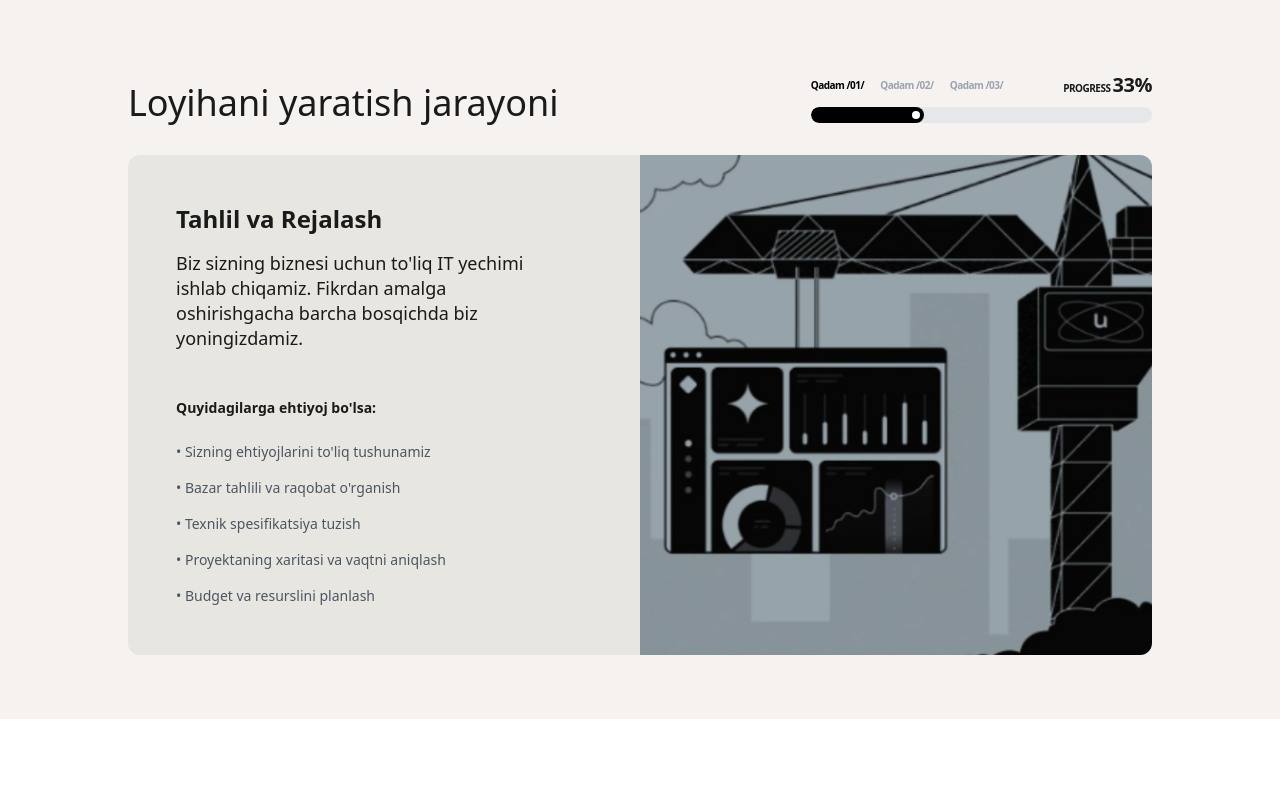
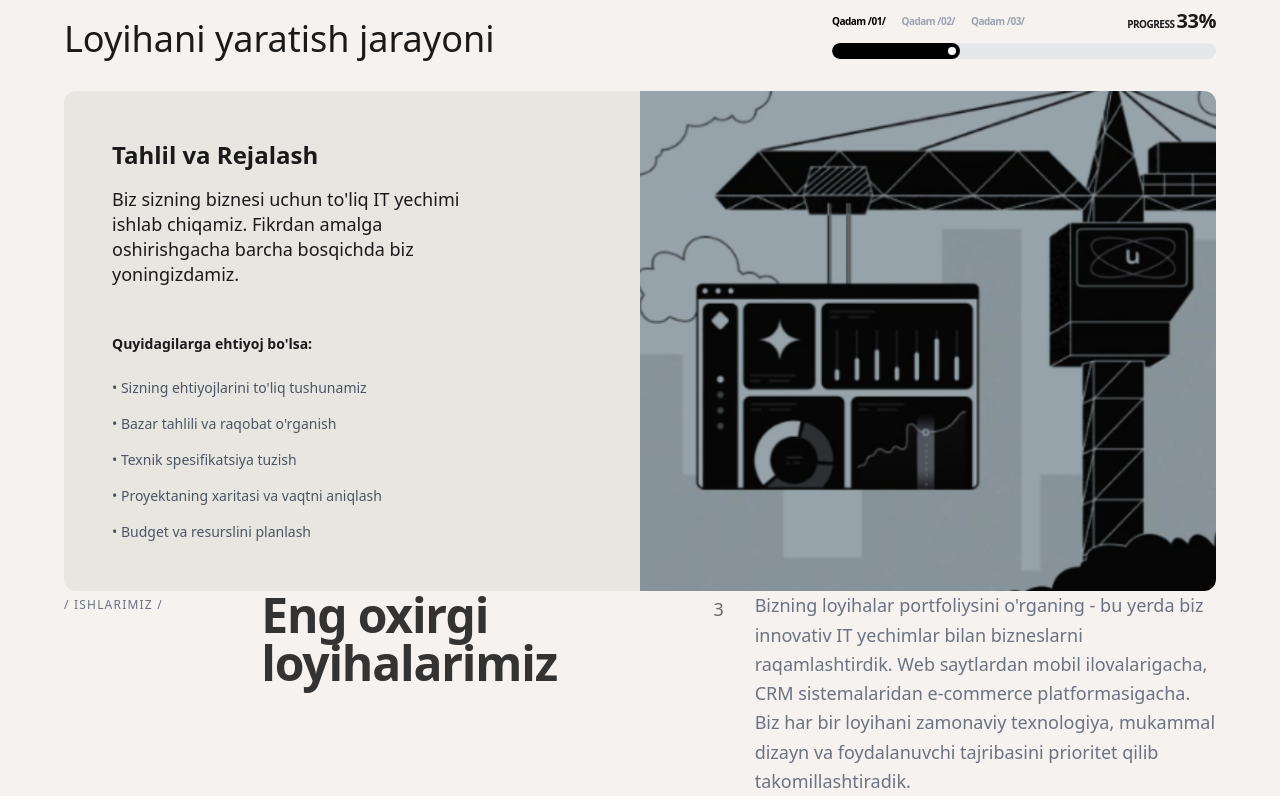
Before and after one commit to the-ict/qoshiq, a React (Create React App) app: page / in a window 1280 px wide. Shown: the part 2861-3657 px from the top of the page. Before the commit the page ends 3580 px from the top, so only its background shows below. Built offline with nearby package versions, Linux system fonts and the light colour scheme.

Commit message:
add: projects header

```diff
--- a/src/components/Process.tsx
+++ b/src/components/Process.tsx
@@ -3,7 +3,7 @@ import React, { useState } from 'react';
 const HowItWorks: React.FC = () => {
     const [activeStep, setActiveStep] = useState(1);
 
-    const imageProcess = ["/assets/step1.png", "/assets/step2.png", "/assets/step3.png"]
+    const imageProcess = ["/assets/step1.png", "/assets/step2.png", "/assets/step3.png"];
 
     const steps = [
         {
@@ -48,8 +48,8 @@ const HowItWorks: React.FC = () => {
     const progressPercentage = (activeStep / 3) * 100;
 
     return (
-        <div className="min-h-screen text-[#1a1a1a] font-sans p-8 md:p-16">
-            <div className="max-w-7xl mx-auto grid grid-cols-1 md:grid-cols-2 gap-8 mb-20">
+        <div className="min-h-screen text-[#1a1a1a] font-sans">
+            <div className="grid grid-cols-1 md:grid-cols-2 gap-8 mb-20">
                 <div>
                     <span className="text-xs uppercase tracking-widest text-gray-500 mb-4 block">/ Jarayon /</span>
                     <h1 className="text-5xl md:text-6xl font-medium leading-tight">
--- /dev/null
+++ b/src/components/Projects.tsx
@@ -0,0 +1,31 @@
+export default function Projects() {
+    return (
+        <section className="w-full">
+            <div className="grid grid-cols-1 md:grid-cols-12 gap-8 items-start">
+
+                <div className="md:col-span-2">
+                    <span className="text-xs font-medium tracking-widest text-gray-500 uppercase">
+                        / Ishlarimiz /
+                    </span>
+                </div>
+
+                <div className="md:col-span-5">
+                    <h2 className="text-4xl md:text-5xl font-semibold text-[#333] tracking-tight flex items-start">
+                        Eng oxirgi loyihalarimiz
+                        <span className="text-lg ml-1 mt-1 font-normal opacity-70">3</span>
+                    </h2>
+                </div>
+
+                <div className="md:col-span-5">
+                    <p className="text-gray-500 text-lg leading-relaxed max-w-lg">
+                        Bizning loyihalar portfoliysini o'rganing - bu yerda biz innovativ IT
+                        yechimlar bilan bizneslarni raqamlashtirdik. Web saytlardan mobil
+                        ilovalarigacha, CRM sistemalaridan e-commerce platformasigacha.
+                        Biz har bir loyihani zamonaviy texnologiya, mukammal dizayn va
+                        foydalanuvchi tajribasini prioritet qilib takomillashtiradik.
+                    </p>
+                </div>
+            </div>
+        </section>
+    )
+}
--- a/src/pages/Home.tsx
+++ b/src/pages/Home.tsx
@@ -3,6 +3,7 @@ import Navbar from '../components/Navbar';
 import Hero from '../components/Hero';
 import Menu from '../components/Menu';
 import HowItWorks from '../components/Process';
+import Projects from '../components/Projects';
 
 export default function Home() {
 
@@ -14,6 +15,7 @@ export default function Home() {
                 <Menu />
                 <Services />
                 <HowItWorks />
+                <Projects />
             </div>
         </div>
     );
```
